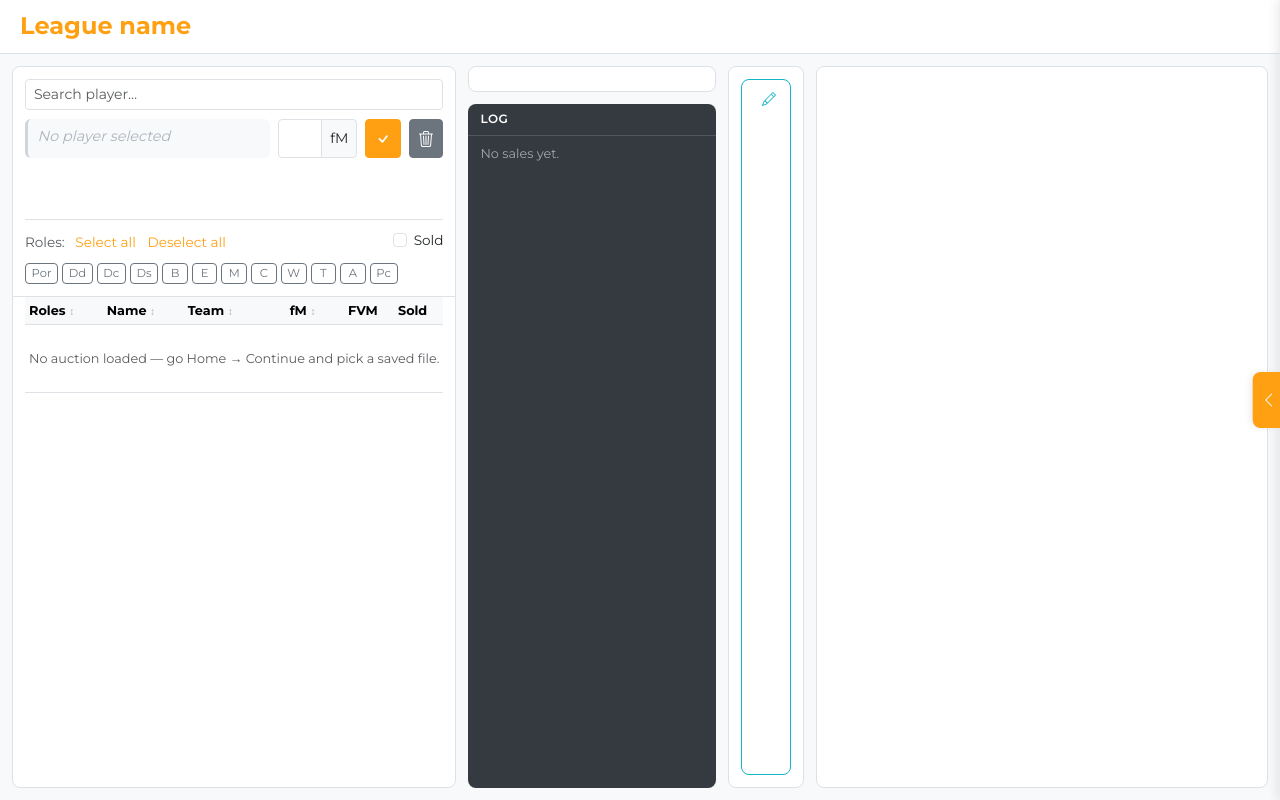
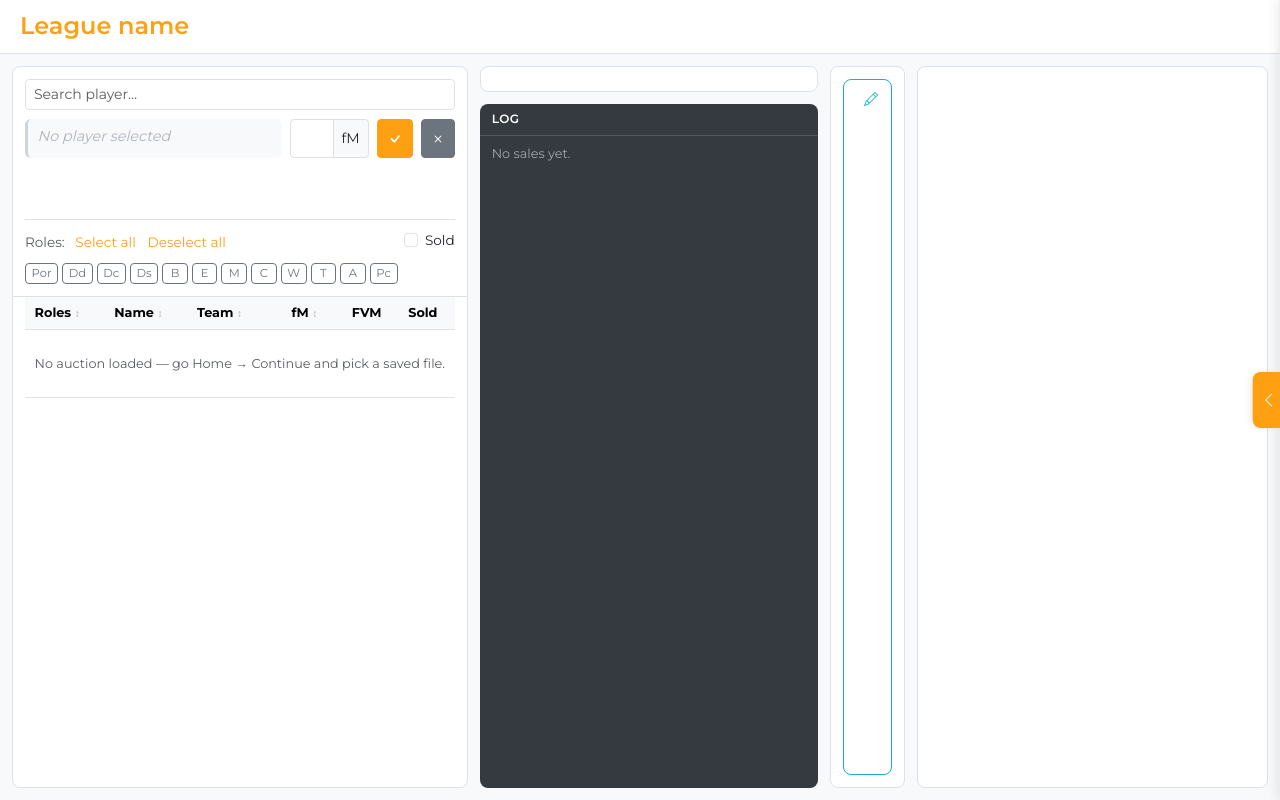
Before and after one commit to NicoQDS/fcManager1.0, a website: page auction.html in a window 1280 px wide. Drawn offline with nearby package versions, Linux system fonts and the light colour scheme.

Commit message:
Miscellaneous UI update

```diff
--- a/auction.css
+++ b/auction.css
@@ -24,7 +24,7 @@ body {
 
 #auctionLeague {
   font-size: 1.5rem;
-  font-weight: 700;
+  font-weight: 600;
   margin: 0;
   color: var(--fcm-orange);
 }
@@ -176,10 +176,12 @@ body {
 #playerListTableWrap thead th {
   width: 1%;
   white-space: nowrap;
+  padding: 0.4rem 0.6rem;
 }
 
 #playerListTableWrap tbody td {
   white-space: nowrap;
+  padding: 0.4rem 0.6rem;
 }
 
 .sold-row {
@@ -313,7 +315,7 @@ th.sortable[data-dir='desc'] .sort-caret::after {
   color: #12b5c4;
   font-weight: 600;
   text-align: left;
-  font-size: 1.2rem;
+  font-size: 1rem;
 }
 
 #mineRosterStats {
@@ -429,7 +431,7 @@ th.sortable[data-dir='desc'] .sort-caret::after {
   color: var(--fcm-orange);
   font-weight: 600;
   text-align: left;
-  font-size: 1.2rem;
+  font-size: 1rem;
 }
 
 .other-roster-stats {
@@ -522,7 +524,7 @@ th.sortable[data-dir='desc'] .sort-caret::after {
 /* Right column — same shape as #playerListZone: a padded zone holding one
    bound card, teams on top, sales log under them. */
 #teamsColumn {
-  flex: 0 0 260px;
+  flex: 0 0 350px;
   display: flex;
   flex-direction: column;
   gap: 0.75rem;
--- a/auction.html
+++ b/auction.html
@@ -93,7 +93,7 @@
                         />
                       </svg>
                     </button>
-                    <!-- Bootstrap Icons trash3, inlined: the icon font isn't loaded. -->
+                    <!-- Bootstrap Icons x, inlined: the icon font isn't loaded. -->
                     <button
                       id="resetBtn"
                       class="btn btn-secondary btn-sm"
@@ -109,7 +109,7 @@
                         aria-hidden="true"
                       >
                         <path
-                          d="M6.5 1h3a.5.5 0 0 1 .5.5v1H6v-1a.5.5 0 0 1 .5-.5M11 2.5v-1A1.5 1.5 0 0 0 9.5 0h-3A1.5 1.5 0 0 0 5 1.5v1H1.5a.5.5 0 0 0 0 1h.538l.853 10.66A2 2 0 0 0 4.885 16h6.23a2 2 0 0 0 1.994-1.84l.853-10.66h.538a.5.5 0 0 0 0-1zm1.958 1-.846 10.58a1 1 0 0 1-.997.92h-6.23a1 1 0 0 1-.997-.92L3.042 3.5zm-7.487 1a.5.5 0 0 1 .528.47l.5 8.5a.5.5 0 0 1-.998.06L5 5.03a.5.5 0 0 1 .47-.53Zm5.058 0a.5.5 0 0 1 .47.53l-.5 8.5a.5.5 0 1 1-.998-.06l.5-8.5a.5.5 0 0 1 .528-.47M8 4.5a.5.5 0 0 1 .5.5v8.5a.5.5 0 0 1-1 0V5a.5.5 0 0 1 .5-.5"
+                          d="M4.646 4.646a.5.5 0 0 1 .708 0L8 7.293l2.646-2.647a.5.5 0 0 1 .708.708L8.707 8l2.647 2.646a.5.5 0 0 1-.708.708L8 8.707l-2.646 2.647a.5.5 0 0 1-.708-.708L7.293 8 4.646 5.354a.5.5 0 0 1 0-.708"
                         />
                       </svg>
                     </button>
```
Also changed, not shown: 2 other files.
